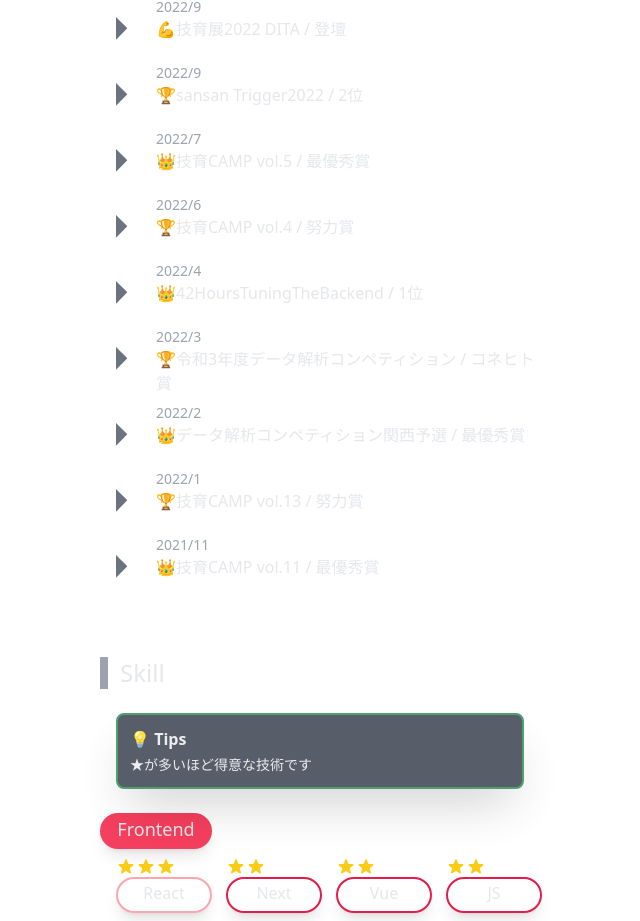
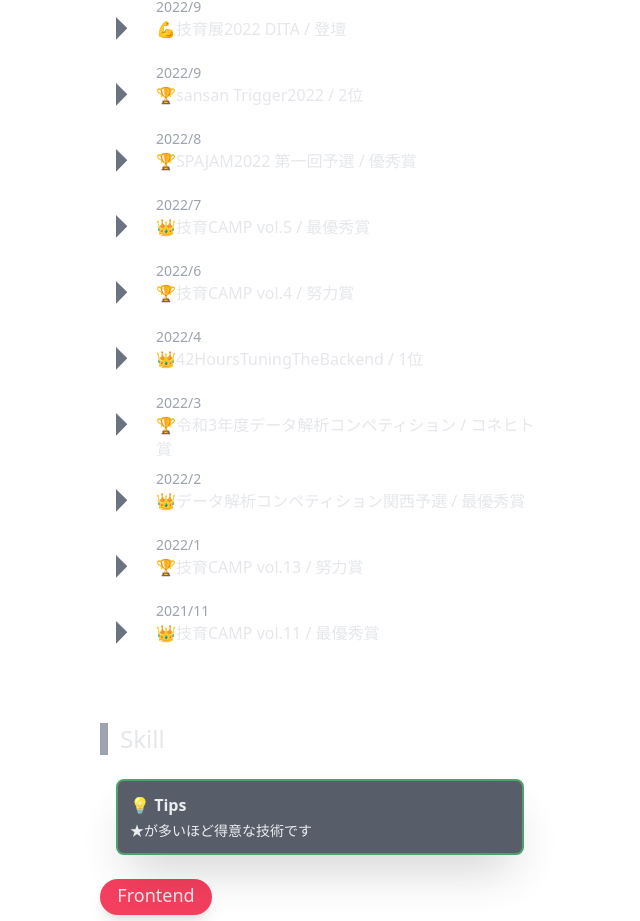
Before and after one commit to mahiro72/mahiro72-resume, a React (Create React App) app: page / in a window 1280 px wide. Shown: the part 2499-3420 px from the top of the page, without its empty margins (460-1100 px from the left). Built offline with nearby package versions, Linux system fonts and the light colour scheme.

Commit message:
add reiko

```diff
--- a/src/data/profile/award/data.ts
+++ b/src/data/profile/award/data.ts
@@ -7,6 +7,7 @@
 import img_meethack_geekten from "../../../img/profile/award/meethack_geekten.png"
 import img_nomipara from "../../../img/profile/award/nomipara.png"
 import img_nomipara2 from "../../../img/profile/award/nomipara2.png"
+import img_reiko from "../../../img/profile/award/reiko.png"
 import img_jphacks from "../../../img/profile/award/jphacks2022.jpg"
 
 
@@ -59,6 +60,14 @@
             "about":"技術書を手軽に入手できるプラットフォーム 『技術書.com』/ フロント担当",
             "article":"",
             "github":""
+        },
+        {
+            "date":"2022/8",
+            "name":"🏆SPAJAM2022 第一回予選 / 優秀賞",
+            "img":img_reiko,
+            "about":"超短期間で、最高にキンキンに冷えた飲み物を準備できるアプリ / フロント担当",
+            "article":"",
+            "github":"https://github.com/mahiro72/SPAJAM2022"
         },
         {
             "date":"2022/7",
```
